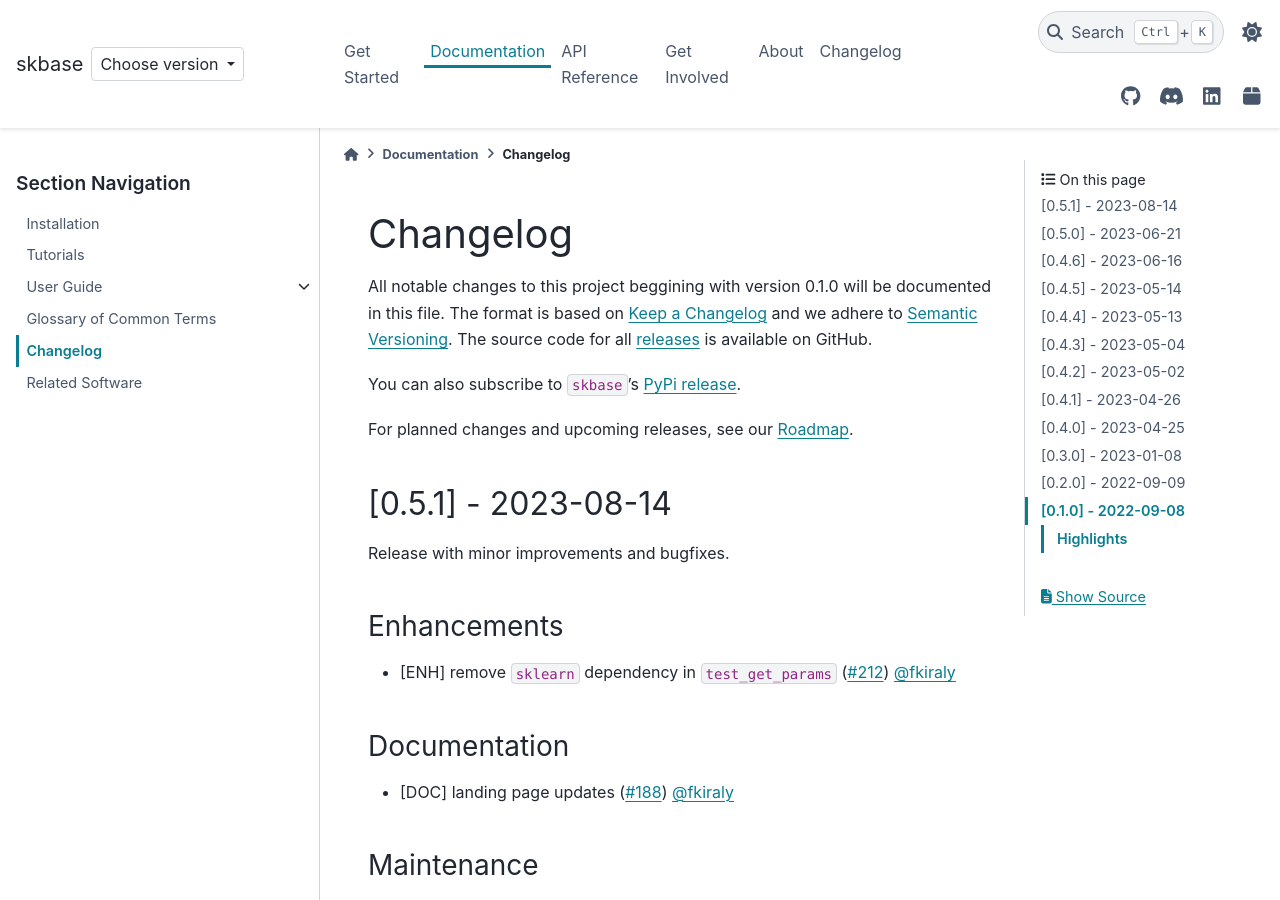
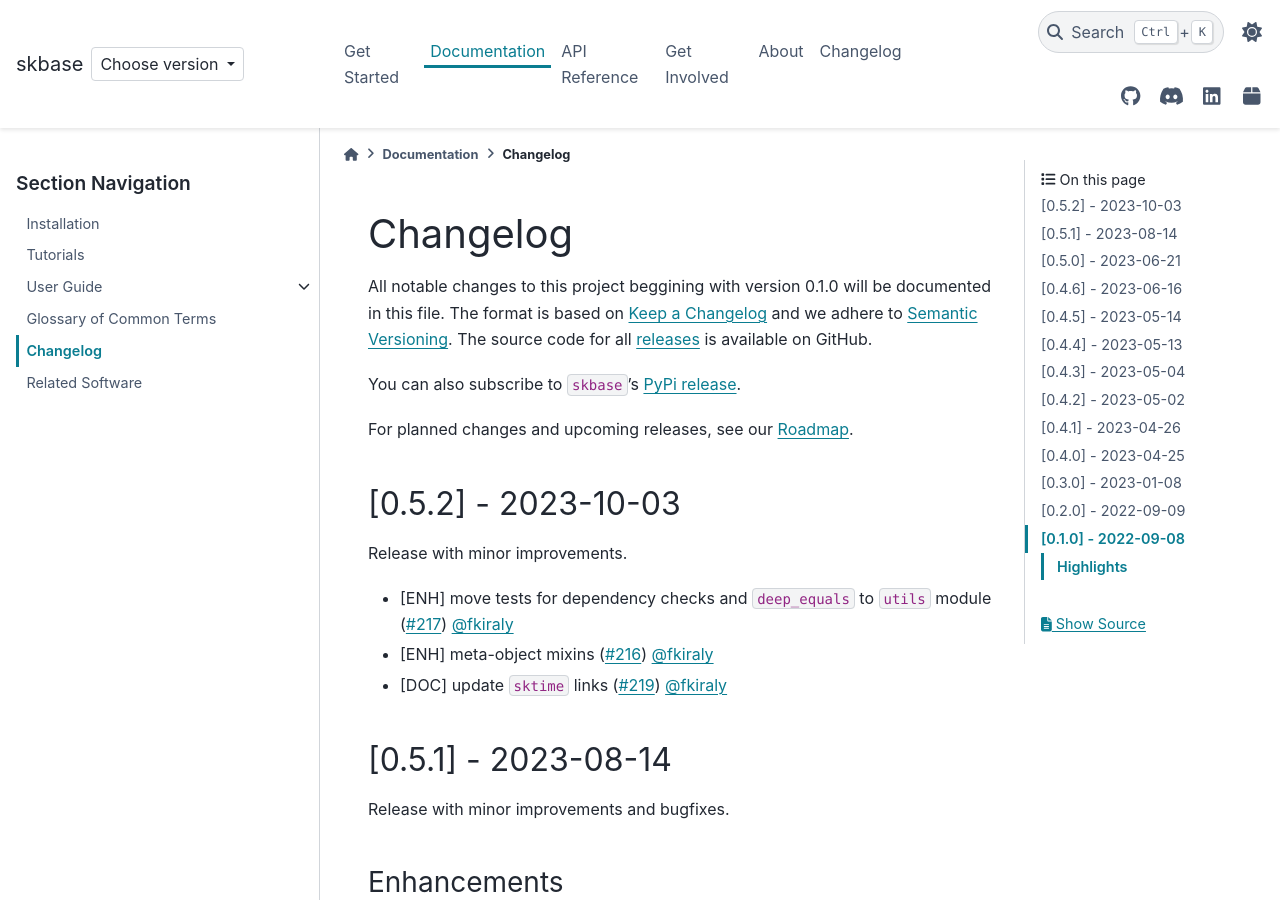
Before and after one commit to sktime/skbase, a Sphinx documentation site: the page built from docs/source/user_documentation/changelog.rst, in a window 1280 px wide and 900 px high. Built offline with Sphinx 7.4.7 and the PyData theme 0.15.4, drawn with Linux system fonts in a browser that asks for light colours; comment, search, counter and statistics services are not loaded.

Commit message:
Release 0.5.2 (#222)
Release 0.5.2

* changelog
* version bump

```diff
--- a/docs/source/user_documentation/changelog.rst
+++ b/docs/source/user_documentation/changelog.rst
@@ -13,6 +13,17 @@
 `PyPi release <https://libraries.io/pypi/scikit-base>`_.
 
 For planned changes and upcoming releases, see our :ref:`roadmap`.
+
+[0.5.2] - 2023-10-03
+====================
+
+Release with minor improvements.
+
+* [ENH] move tests for dependency checks and ``deep_equals``
+  to ``utils`` module (:pr:`217`) :user:`fkiraly`
+* [ENH] meta-object mixins (:pr:`216`) :user:`fkiraly`
+* [DOC] update ``sktime`` links (:pr:`219`) :user:`fkiraly`
+
 
 [0.5.1] - 2023-08-14
 ====================
--- a/pyproject.toml
+++ b/pyproject.toml
@@ -1,6 +1,6 @@
 [project]
 name = "scikit-base"
-version = "0.5.1"
+version = "0.5.2"
 description = "Base classes for sklearn-like parametric objects"
 authors = [
     {name = "sktime developers", email = "sktime.toolbox@gmail.com"},
```
Also changed, not shown: README.md (+1 -1 lines), docs/source/_static/switcher.json (+6 -1 lines), skbase/__init__.py (+1 -6 lines).
